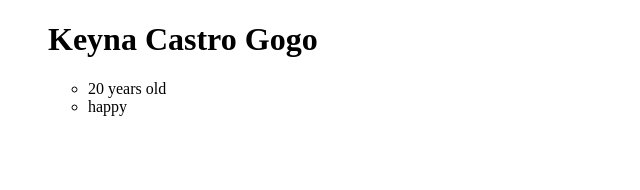
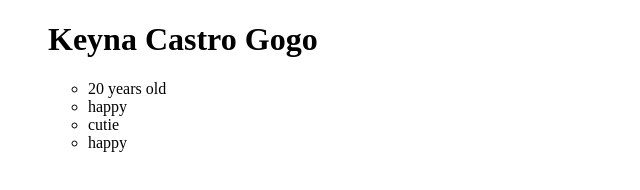
Before and after one commit to keynaC/Assessment, a plain HTML site: page index.html in a window 1280 px wide. Shown: the whole page, without its empty margins (0-640 px from the left). Drawn offline with Linux system fonts and the light colour scheme.

Commit message:
added initials files

```diff
--- a/index.html
+++ b/index.html
@@ -10,7 +10,8 @@
         <h1>Keyna Castro Gogo</h1>
         <ul><li>20 years old</li></ul>
         <ul><li>happy</li></ul>
-
+        <ul><li>cutie</li></ul>
+        <ul><li>happy</li></ul>
 
     </ul>
 </body>
```
